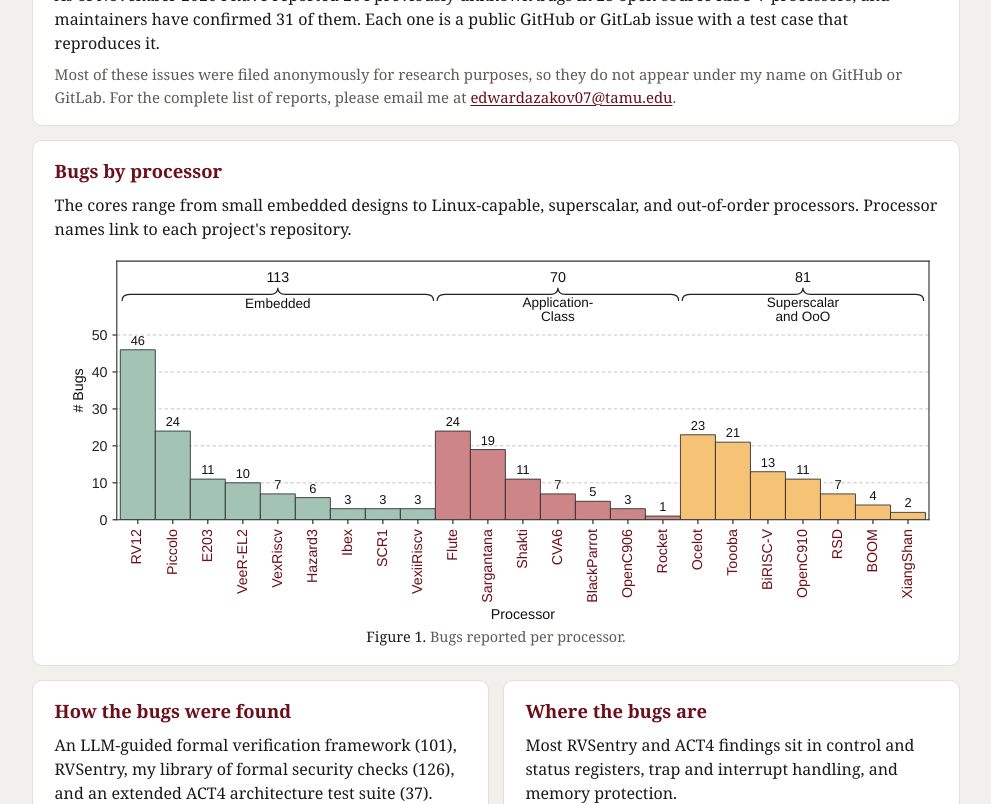
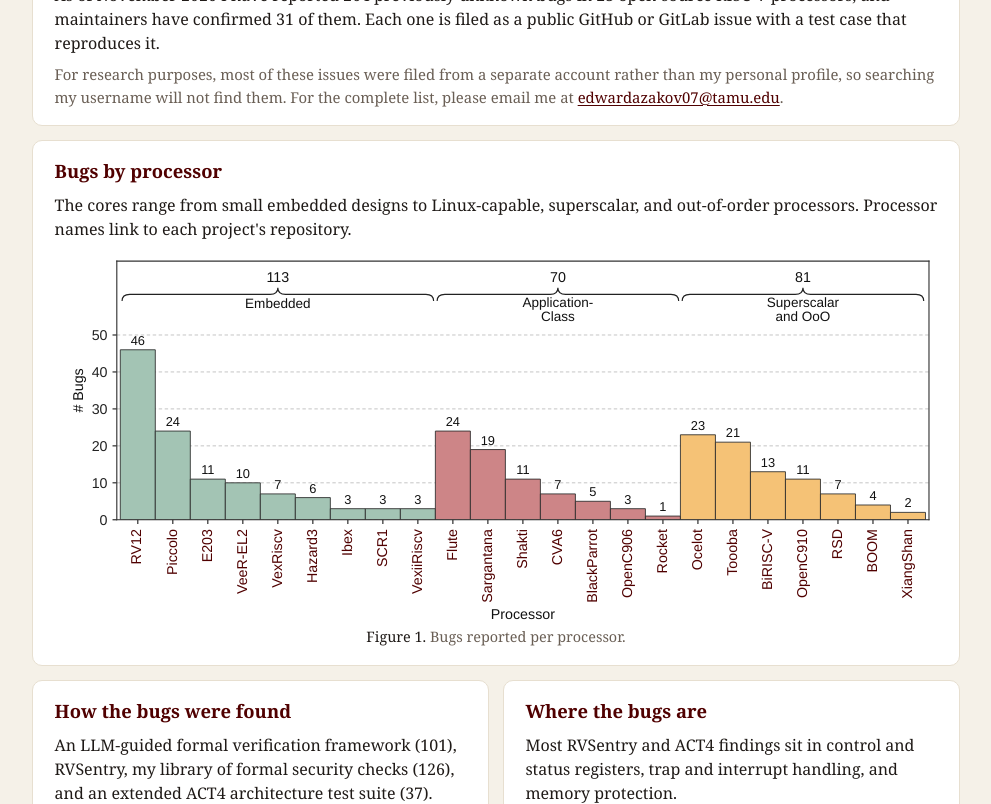
Before and after one commit to EdwyUU/EdwyUU.github.io, a plain HTML site: page research-outputs.html in a window 1280 px wide. Shown: the part 147-951 px from the top of the page, without its empty margins (144-1135 px from the left). Drawn offline with Linux system fonts and the light colour scheme.

Commit message:
Add files via upload

```diff
--- a/research-outputs.html
+++ b/research-outputs.html
@@ -24,8 +24,8 @@
 
 <section class="card">
   <h1>Research outputs</h1>
-  <p class="lede" style="margin-bottom:.5rem">As of November 2026 I have reported 264 previously unknown bugs in 23 open-source RISC-V processors, and maintainers have confirmed 31 of them. Each one is a public GitHub or GitLab issue with a test case that reproduces it.</p>
-  <p class="note">Most of these issues were filed anonymously for research purposes, so they do not appear under my name on GitHub or GitLab. For the complete list of reports, please email me at <a href="mailto:edwardazakov07@tamu.edu">edwardazakov07@tamu.edu</a>.</p>
+  <p class="lede" style="margin-bottom:.5rem">As of November 2026 I have reported 264 previously unknown bugs in 23 open-source RISC-V processors, and maintainers have confirmed 31 of them. Each one is filed as a public GitHub or GitLab issue with a test case that reproduces it.</p>
+  <p class="note">For research purposes, most of these issues were filed from a separate account rather than my personal profile, so searching my username will not find them. For the complete list, please email me at <a href="mailto:edwardazakov07@tamu.edu">edwardazakov07@tamu.edu</a>.</p>
 </section>
 
 <section class="card">
@@ -844,7 +844,7 @@ z
     <tbody>
       <tr><td>Ocelot</td><td>Vector loads and stores skip physical memory protection (PMP) checks entirely.</td><td><a href="https://github.com/tenstorrent/riscv-ocelot/issues/21">#21</a></td></tr>
       <tr><td>CVA6</td><td>A page-walk result lands in the wrong TLB, so an execute-only page becomes readable and a non-executable page becomes executable.</td><td><a href="https://github.com/openhwfoundation/cva6/issues/3757">#3757</a></td></tr>
-      <tr><td>Sargantana</td><td>The TLBs ignore the address-space ID, so one process can reuse another's translations after a context switch. Confirmed by the maintainers.</td><td><a href="https://github.com/bsc-loca/sargantana/issues/153">#153</a></td></tr>
+      <tr><td>Sargantana</td><td>The TLBs ignore the address-space ID, so one process can reuse another's translations after a context switch.</td><td><a href="https://github.com/bsc-loca/sargantana/issues/153">#153</a></td></tr>
       <tr><td>BOOM</td><td>A page-table walk that overlaps a TLB flush is still installed, so loads keep using the old mapping.</td><td><a href="https://github.com/riscv-boom/riscv-boom/issues/830">#830</a></td></tr>
       <tr><td>OpenC910</td><td>A walk started in the old address space is installed under the new one's ID after a context switch.</td><td><a href="https://github.com/XUANTIE-RV/openc910/issues/86">#86</a></td></tr>
       <tr><td>XiangShan</td><td>When two data-TLB entries match, the core returns the bitwise OR of their physical pages and permissions.</td><td><a href="https://github.com/OpenXiangShan/XiangShan/issues/6809">#6809</a></td></tr>
--- a/style.css
+++ b/style.css
@@ -1,11 +1,11 @@
-/* Edward Azakov: academic homepage. Compact cards on a warm gray page, serif text, maroon accents. */
+/* Edward Azakov: academic homepage. Compact cards on an ivory page, serif text, maroon accents. */
 :root {
-  --ink: #1b1a19;
-  --soft: #5f5b55;
-  --rule: #e4e0d8;
-  --page: #f2f0ec;
+  --ink: #1f1a17;
+  --soft: #6a5f55;
+  --rule: #e7dfd0;
+  --page: #f5f1e8;
   --card: #ffffff;
-  --link: #6b0f1a;
+  --link: #500000;
   --radius: 10px;
 }
 
```
Also changed, not shown: index.html (+1 -1 lines).
